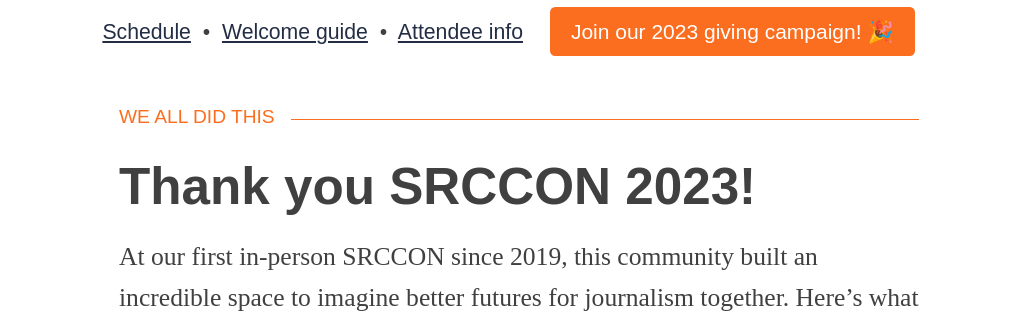
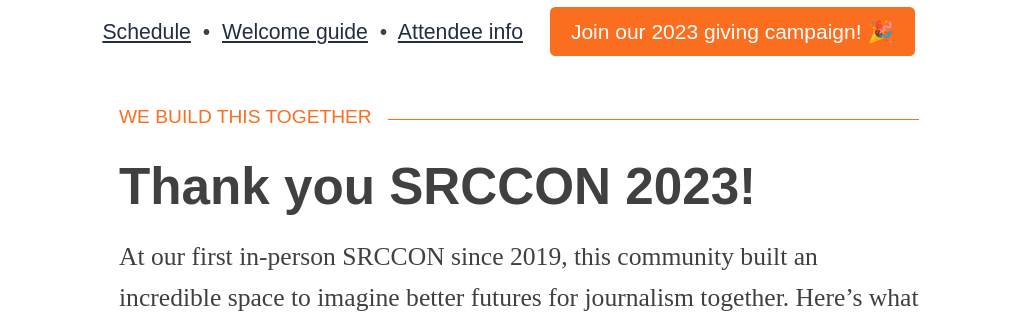
Before and after one commit to OpenNews/srccon-2023, a Jekyll site: the page built from homepage.md, in a window 1280 px wide and 900 px high, scrolled down 582 px. Shown: the part 154-467 px from the top of the window, without its empty margins (121-1157 px from the left). Built offline with Jekyll 4.4.1, drawn with Linux system fonts in a browser that asks for light colours; some web fonts are replaced; our own code applies the rules of GitHub Pages for plain Markdown files.

Commit message:
update homepage for closing

```diff
--- a/homepage.md
+++ b/homepage.md
@@ -3,7 +3,7 @@
 permalink: /
 ---
 
-### We all did this
+### We build this together
 
 # Thank you SRCCON 2023!
 
```
